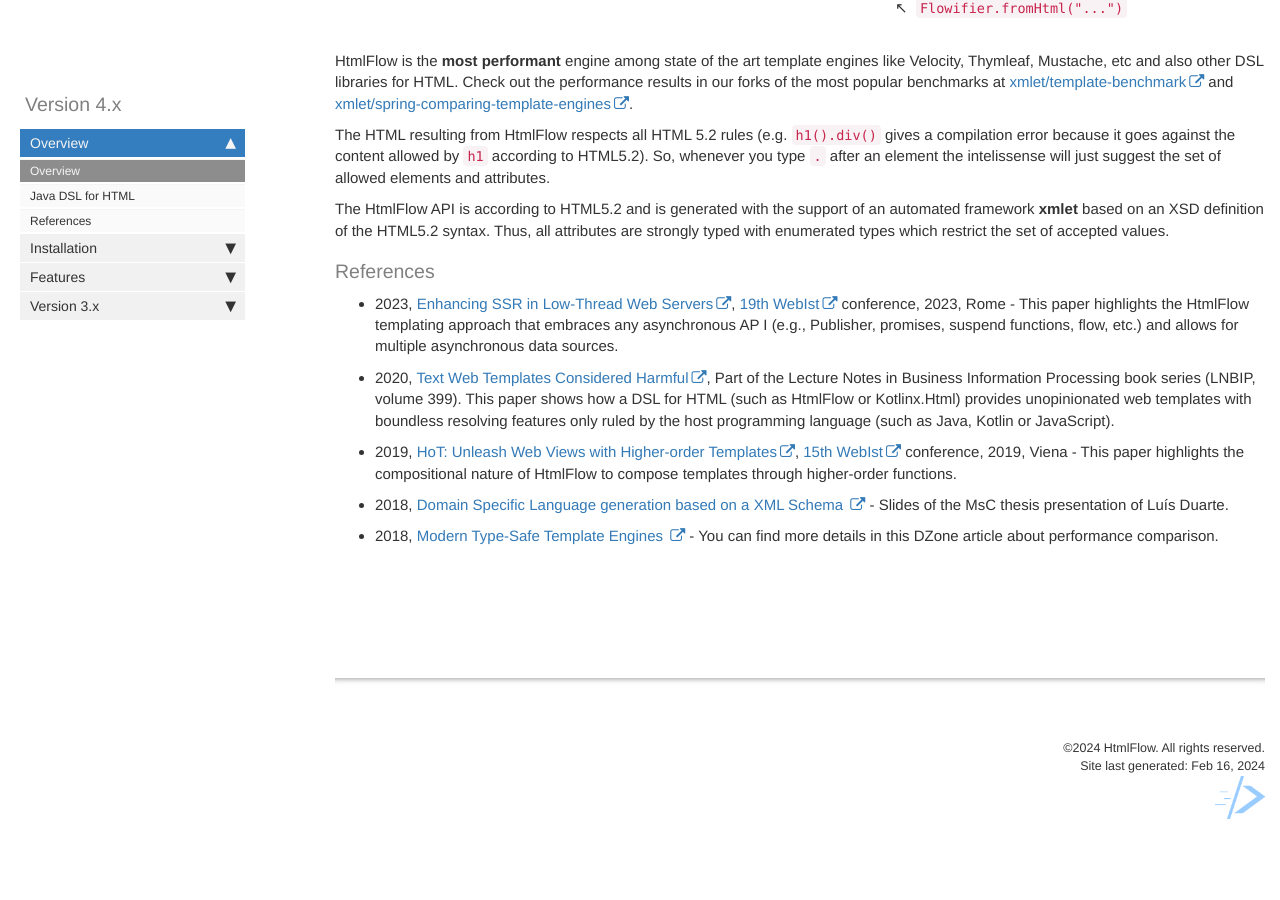
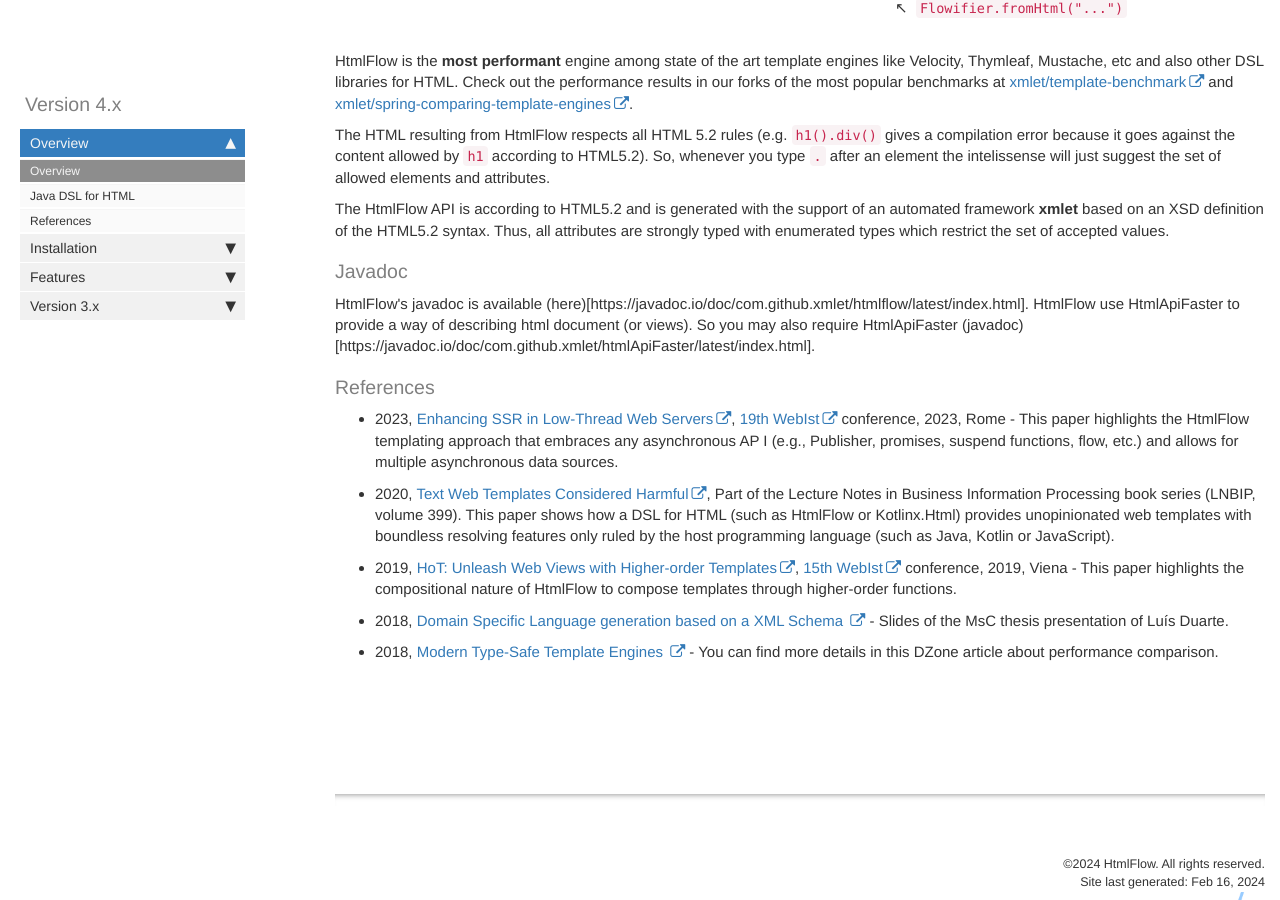
Before and after one commit to xmlet/HtmlFlow, a Jekyll site: the page built from index.html, in a window 1280 px wide and 900 px high, scrolled down 616 px. Built offline with Jekyll 4.4.1, drawn with Linux system fonts in a browser that asks for light colours; comment, search, counter and statistics services are not loaded; before the commit the page ends 1495 px from its top, so only the background shows below that.

Commit message:
Include javadoc links in index

```diff
--- a/index.html
+++ b/index.html
@@ -87,6 +87,16 @@
 </p>
 
 <h3>
+    Javadoc
+</h3>
+HtmlFlow's javadoc is available (here)[https://javadoc.io/doc/com.github.xmlet/htmlflow/latest/index.html].
+
+HtmlFlow use HtmlApiFaster to provide a way of describing html document (or views). So you may also
+require HtmlApiFaster (javadoc)[https://javadoc.io/doc/com.github.xmlet/htmlApiFaster/latest/index.html].
+
+
+
+<h3>
     References
 </h3>
 
```
